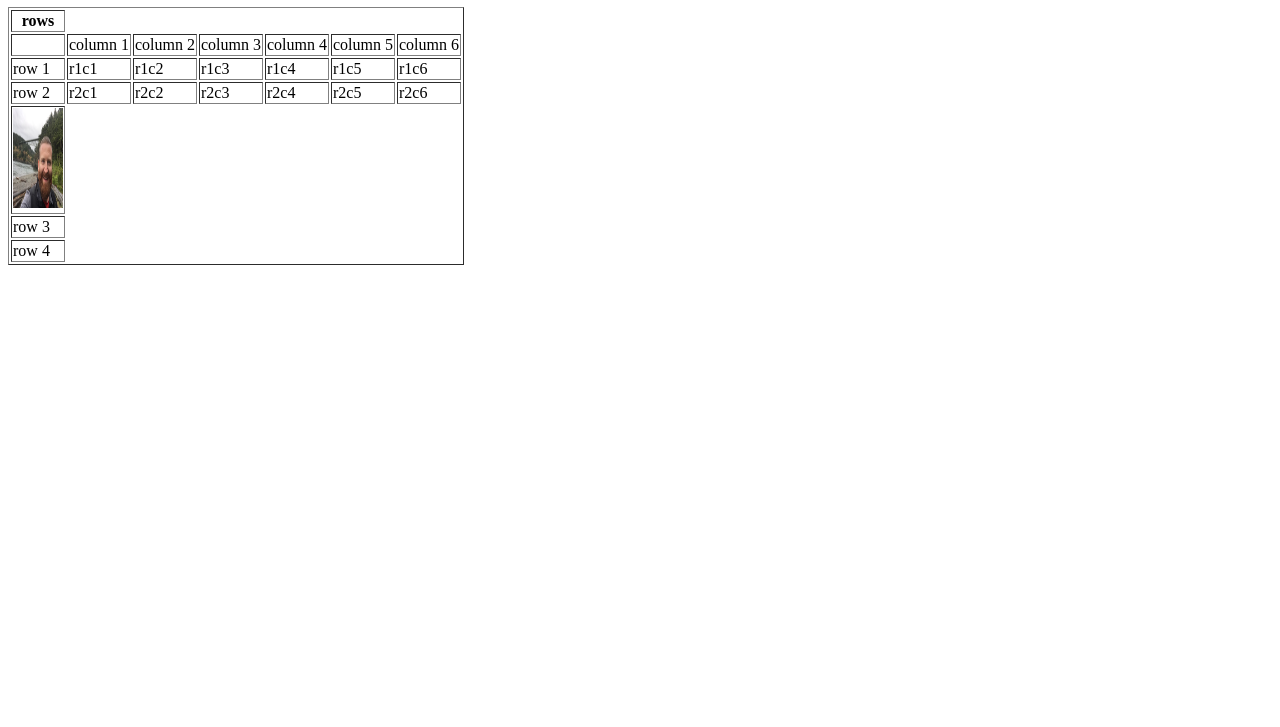
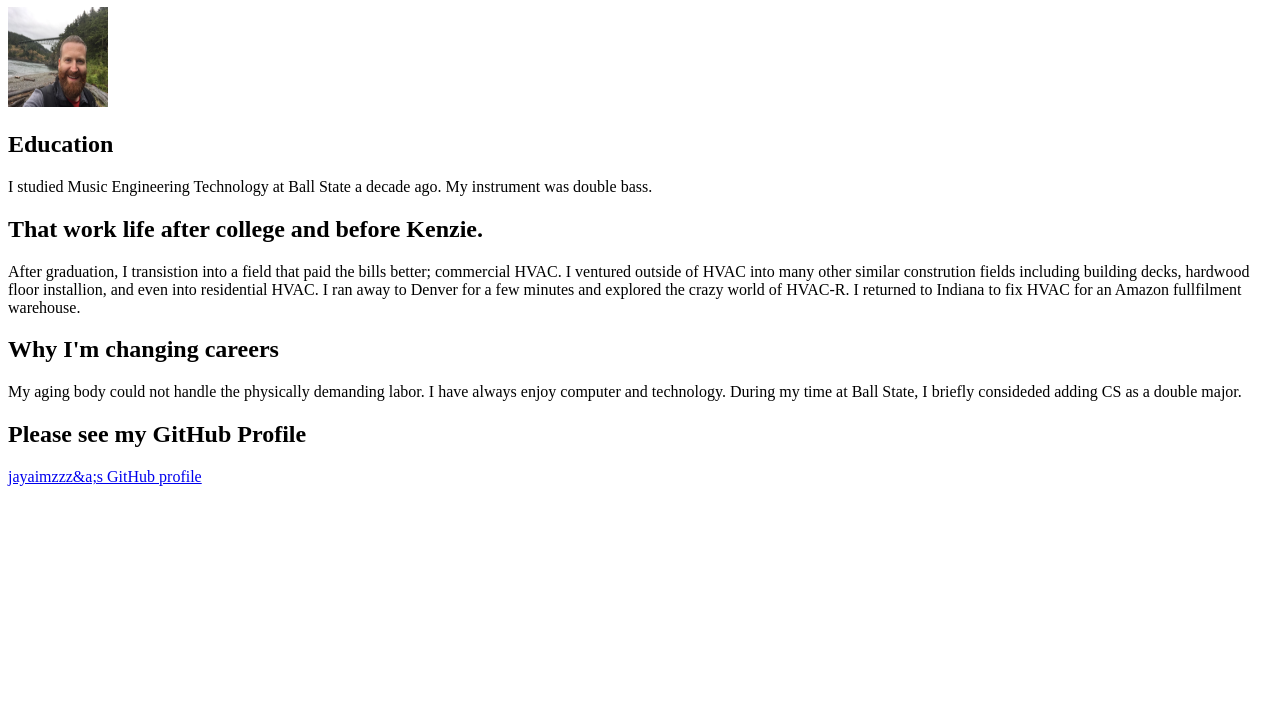
Before and after one commit to jayaimzzz/github.io, a plain HTML site: page index.html in a window 1280 px wide. Shown: the part 73-800 px from the top of the page. Drawn offline with Linux system fonts and the light colour scheme.

Commit message:
replaced practice index.html with basic profile.

```diff
--- a/index.html
+++ b/index.html
@@ -1,55 +1,26 @@
-<!DOCTYPE html>
+<!doctype html>
 <html>
-    <head>
-        <title>James's first html </title>
-    </head>
+<head>
+    <title>A James</title>
+</head>
 <body>
-<h1>A basic table</h1>
-<table border='1'>
-    <tr>
-        <th>rows</th>
-    <tr>
-        <td></td>
-       <td>column 1</td>
-       <td>column 2</td>
-       <td>column 3</td>
-       <td>column 4</td>
-       <td>column 5</td>
-       <td>column 6</td>
-    </tr>
-    <tr>
-        <td>row 1</td>
-        <td>r1c1</td>
-        <td>r1c2</td>
-        <td>r1c3</td>
-        <td>r1c4</td>
-        <td>r1c5</td>
-        <td>r1c6</td>
-    </tr>
-    <tr>
-        <td>row 2</td>
-        <td>r2c1</td>
-        <td>r2c2</td>
-        <td>r2c3</td>
-        <td>r2c4</td>
-        <td>r2c5</td>
-        <td>r2c6</td>
-    </tr>
-    <td><img src="images/img_1447.jpg"
-        width="50"
-        height="100"></td>
-    <tr>
-        <td>row 3</td>
-    </tr>
-    <tr>
-        <td>row 4</td>
-    </tr>
-
-    </tr>
-</table>
+<h1>A James's Basic Profile</h1>
+<p>
+    <img src="/images/img_1447.jpg" alt="Picture of a James"
+    width="100"
+    height="100"
+    >
+</p>
+<h2>Education</h2>
+<p>I studied Music Engineering Technology at Ball State a decade ago. My instrument was double bass.</p>
+<h2>That work life after college and before Kenzie.</h2>
+<p>After graduation, I transistion into a field that paid the bills better; commercial HVAC. I ventured outside of HVAC into many other similar constrution fields including building decks, hardwood floor installion, and even into residential HVAC.  I ran away to Denver for a few minutes and explored the crazy world of HVAC-R.  I returned to Indiana to fix HVAC for an Amazon fullfilment warehouse.</p>
+<h2>Why I'm changing careers</h2>
+<p>My aging body could not handle the physically demanding labor.  I have always enjoy computer and technology.  During my time at Ball State, I briefly consideded adding CS as a double major.</p>
+<h2>Please see my GitHub Profile</h2>
+<p>
+<a href="https://github.com/jayaimzzz"> jayaimzzz&a;s GitHub profile</a>
+</p>
 </body>
 
-
-
-
-    </html>
+</html>
```
